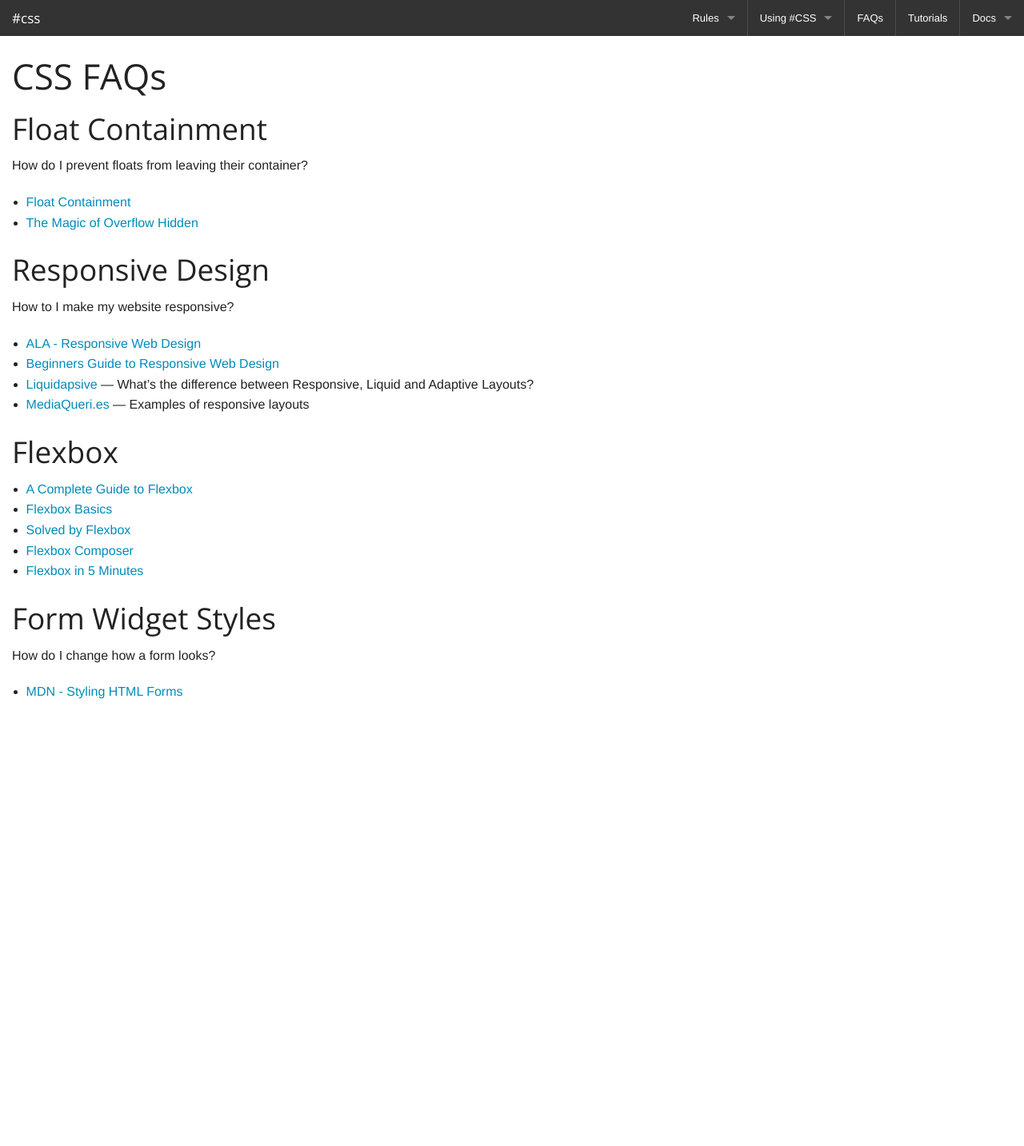
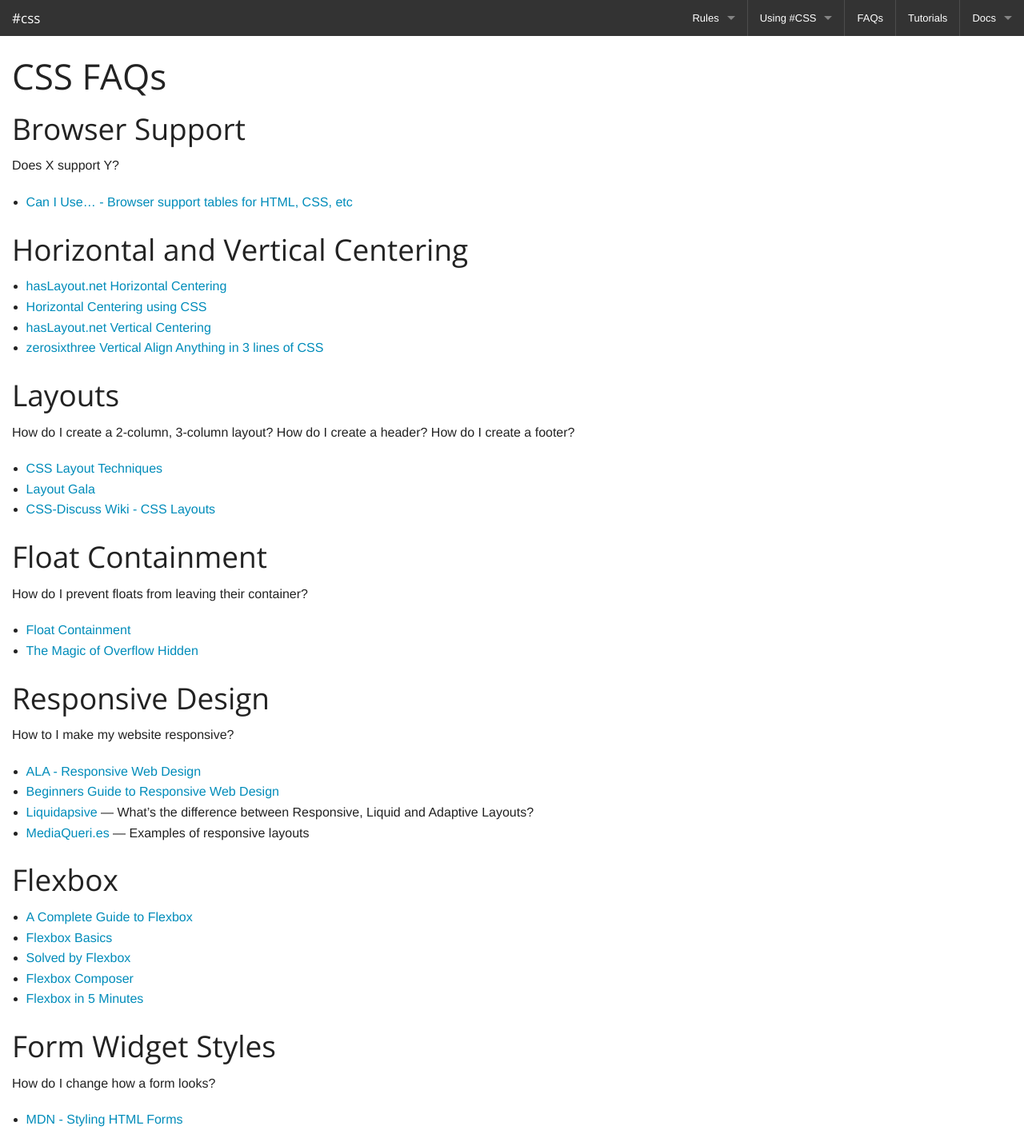
Before and after one commit to hashcss/hashcss.com, a Jekyll site: the page built from src/faq/index.md, in a window 1280 px wide. Shown: the whole page at 80% size. Built offline with Jekyll 4.4.1, drawn with Linux system fonts in a browser that asks for light colours; Markdown is read by kramdown in place of the engine named in the settings; before the commit the page ends 900 px from its top, so only the background shows below that.

Commit message:
add more common FAQs
Fixes #16

```diff
--- a/src/faq/index.md
+++ b/src/faq/index.md
@@ -4,6 +4,28 @@ layout: plain
 ---
 
 # CSS FAQs
+
+## Browser Support
+
+Does X support Y?
+
+* [Can I Use... - Browser support tables for HTML, CSS, etc](http://caniuse.com)
+
+## Horizontal and Vertical Centering
+
+* [hasLayout.net Horizontal Centering](http://haslayout.net/css-tuts/Horizontal-Centering)
+* [Horizontal Centering using CSS](http://dorward.me.uk/www/centre/)
+* [hasLayout.net Vertical Centering](http://haslayout.net/css-tuts/Vertical-Centering)
+* [zerosixthree Vertical Align Anything in 3 lines of CSS](http://zerosixthree.se/vertical-align-anything-with-just-3-lines-of-css/)
+
+## Layouts
+
+How do I create a 2-column, 3-column layout? How do I create a header?
+How do I create a footer?
+
+* [CSS Layout Techniques](http://glish.com/css/)
+* [Layout Gala](http://blog.html.it/layoutgala/)
+* [CSS-Discuss Wiki - CSS Layouts](http://css-discuss.incutio.com/wiki/Css_Layouts)
 
 ## Float Containment
 
```
